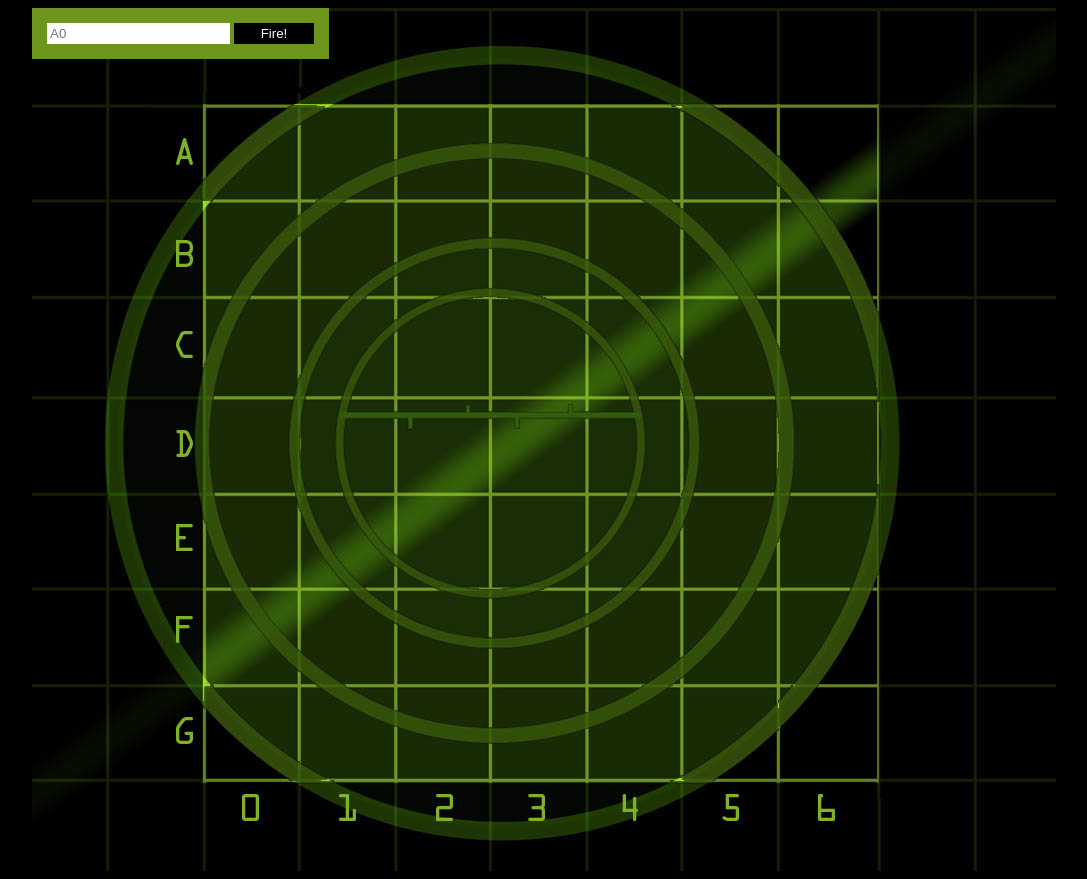
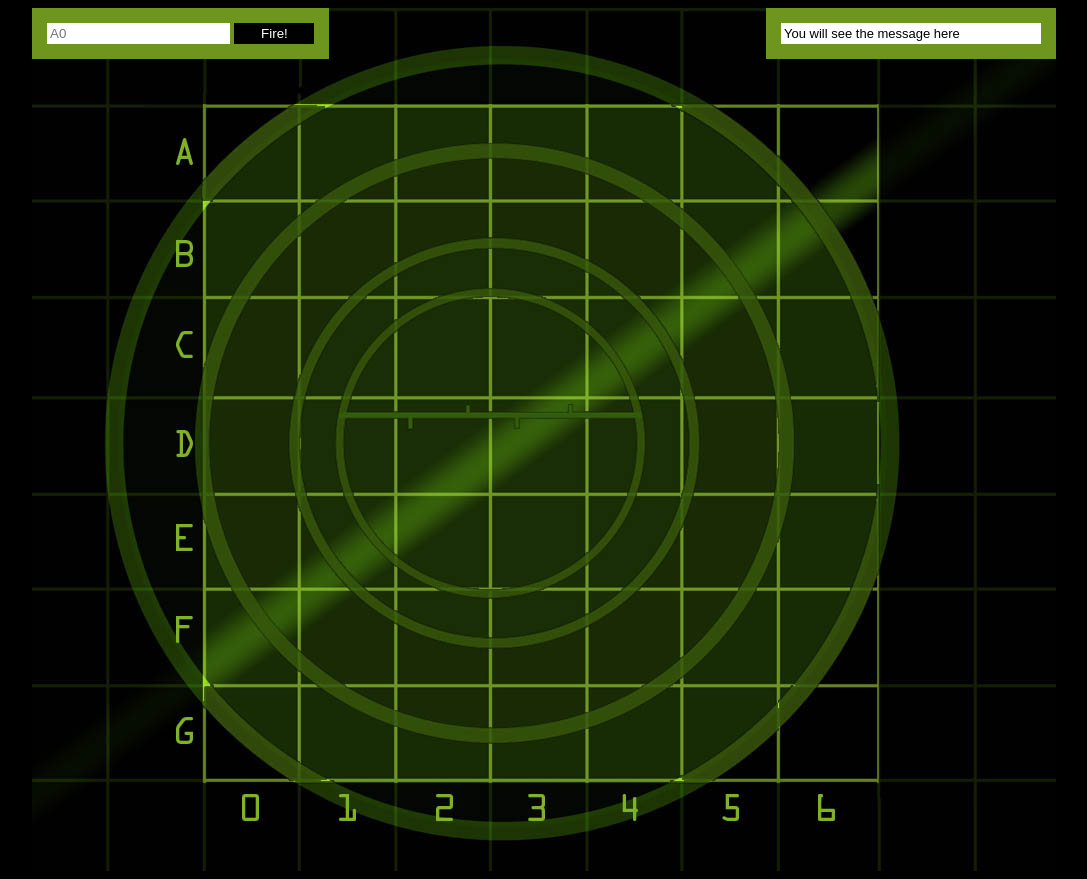
Before and after one commit to Malmie/Battleship-Game, a plain HTML site: page index.html in a window 1280 px wide. Shown: the whole page, without its empty margins (96-1183 px from the left). Drawn offline with Linux system fonts and the light colour scheme.

Commit message:
event handler added

```diff
--- a/css/style.css
+++ b/css/style.css
@@ -1,5 +1,6 @@
 body {
 	background-color: #000;
+	font-family: Arial;
 }
 * {
 	box-sizing: border-box;
@@ -40,9 +41,14 @@ form input {
 }
 #messageArea {
 	position: absolute;
-	bottom: 0;
-	left: 0;
-	color: #fff;
+	top: 0;
+	right: 0;
+	color: #000;
+	background-color: #fff;
+	padding: 3px;
+	border: solid 15px #6E951E;
+	width: 290px;
+	font-size: 13px;
 }
 .hit {
 	background: url(../img/ship.png) no-repeat center center;
--- a/index.html
+++ b/index.html
@@ -45,7 +45,7 @@
 				<td id ="60"></td><td id ="61"></td><td id ="62"></td><td id ="63"></td><td id ="64"></td><td id ="65"></td><td id ="66"></td>
 			</tr>
 		</table>
-		<div id="messageArea"></div>
+		<div id="messageArea">You will see the message here</div>
 	</div>
 	<script type="text/javascript" src="js/script.js"></script>
 </body>
--- a/js/script.js
+++ b/js/script.js
@@ -1,36 +1,3 @@
-/*
-var randomLoc = Math.floor(Math.random() * 5);
-var location1 = randomLoc;
-var location2 = location1 + 1;
-var location3 = location2 + 1;
-
-var guess;
-var hits = 0;
-var guesses = 0;
-var isSunk = false;
-
-while (isSunk == false) {
-	guess = prompt("Enter a number from 0 to 6:");
-	if (guess < 0 || guess > 6) {
-		alert("Wrong number");
-	} else {
-		guesses = guesses + 1;
-			if (guess == location1 || guess == location2 || guess == location3) {
-				alert("Hit!")
-				hits = hits + 1;
-				if (hits == 3) {
-					isSunk = true;
-					alert("You sank my battleship");
-				}
-			} else {
-				alert("Miss!")
-			}
-	}
-}
-var stats = "you took " + guesses + " guesses to sink the battleship, " +
-			"which means your shooting accuracy was " + (3/guesses);
-alert(stats);*/
-
 var view = {
 	displayMessage: function(msg) {
 		var messageArea = document.getElementById("messageArea");
@@ -82,6 +49,7 @@ var model = {
 				return false;
 			}
 		}
+		return true;
 	}
 };
 
@@ -110,17 +78,22 @@ var controller = {
 		if (location) {
 			this.guesses++;
 			var hit = model.fire(location);
-			if (hit && model.shipsSank === model.Ships) {
-				view.displayMessage("You sank all my battleship, in" + " " + "this.guesses" + "guesses");
+			if (hit && model.shipsSank === model.numShips) {
+				view.displayMessage("You sank all my battleships, in" + " " + this.guesses + " " + "guesses");
 			}
 		}
 	}
 };
+
 function init() {
 	var fireButton = document.getElementById("fireButton");
 	fireButton.onclick = handleFireButton;
 }
 function handleFireButton() {
+	var guessInput = document.getElementById("guessInput");
+	var guess = guessInput.value;
+	controller.processGuess(guess);
 
+	guessInput.value = ""; //reset the form input element
 }
 window.onload = init;
```
